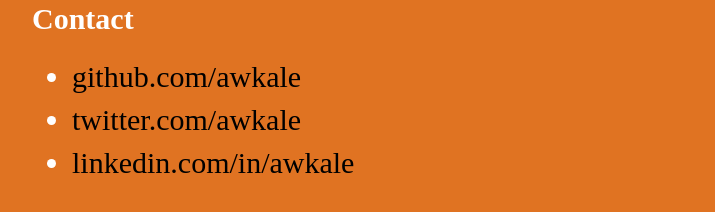
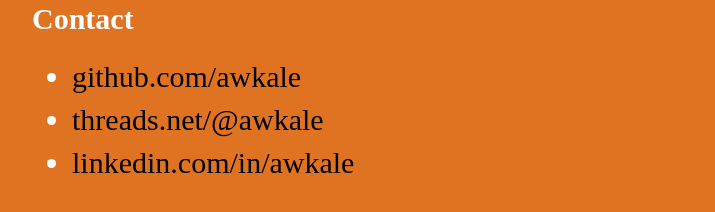
Before and after one commit to awkale/awkale.github.io, a Jekyll site: the page built from index.html, in a window 1280 px wide. Shown: the part 606-818 px from the top of the page, without its empty margins (38-753 px from the left). Built offline with Jekyll 4.4.1, drawn with Linux system fonts in a browser that asks for light colours; comment, search, counter and statistics services are not loaded.

Commit message:
Update footer.html

```diff
--- a/_includes/footer.html
+++ b/_includes/footer.html
@@ -3,7 +3,7 @@
     <h5>Contact</h5>
     <ul class="">
       <li><a target="_blank" href="https://github.com/awkale">github.com/awkale</a></li>
-      <li><a target="_blank" href="https://twitter.com/awkale">twitter.com/awkale</a></li>
+      <li><a target="_blank" href="https://www.threads.net/@awkale">threads.net/@awkale</a></li>
       <li><a target="_blank" href="https://www.linkedin.com/in/awkale">linkedin.com/in/awkale</a></li>
     </ul>
   </div>
```
